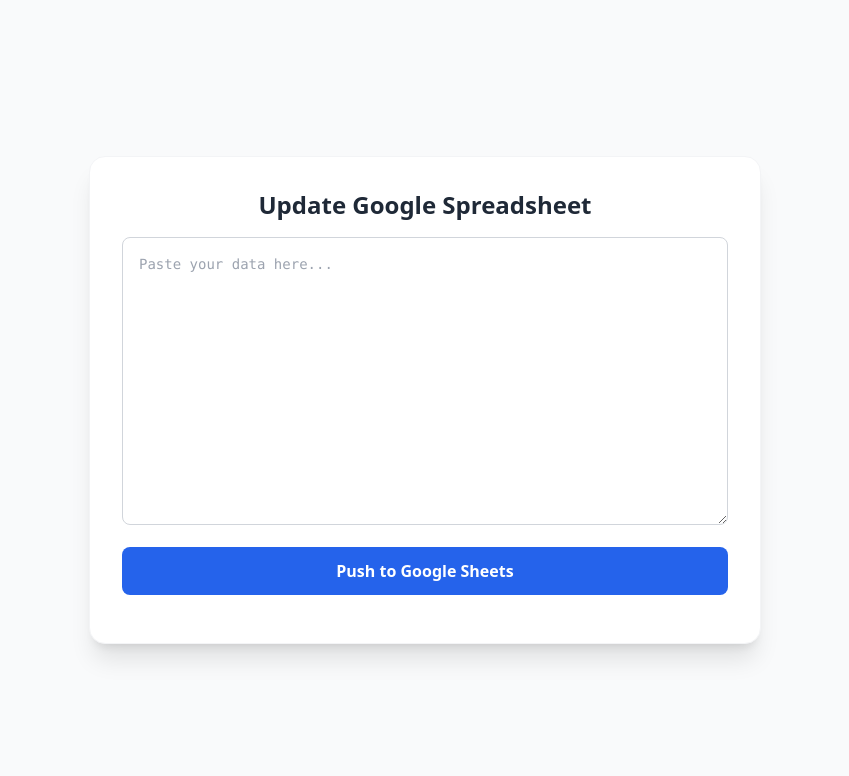
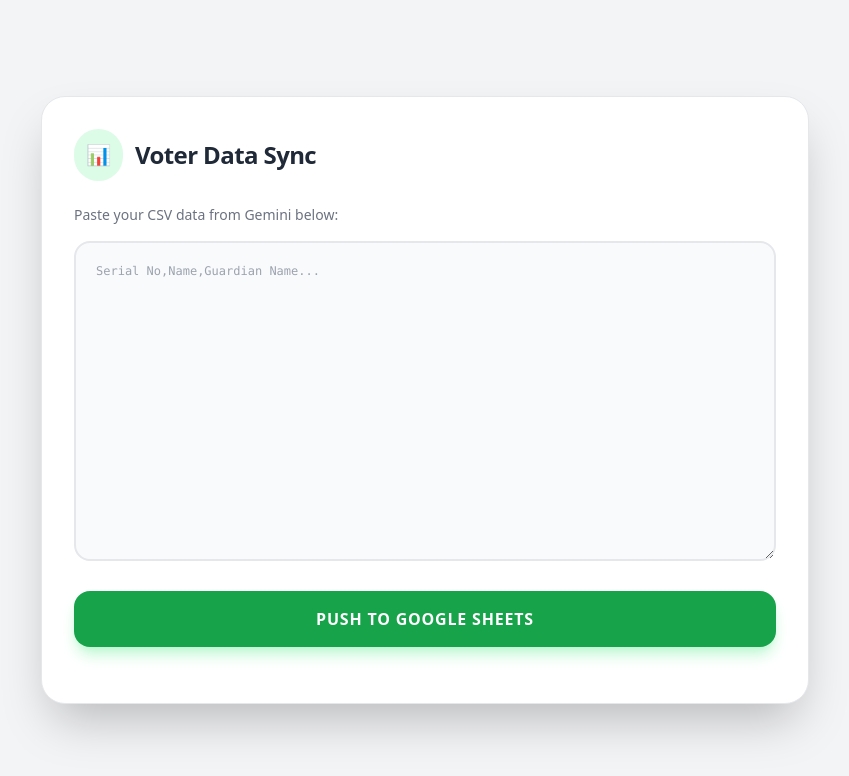
Before and after one commit to Alpha-Air-Conditioning/sheet, a website: page index.html in a window 1280 px wide. Shown: the whole page, without its empty margins (215-1064 px from the left). Drawn offline with nearby package versions, Linux system fonts and the light colour scheme.

Commit message:
Change title and update CSV input handling

```diff
--- a/index.html
+++ b/index.html
@@ -3,62 +3,62 @@
 <head>
     <meta charset="UTF-8">
     <meta name="viewport" content="width=device-width, initial-scale=1.0">
-    <title>CSV to Google Sheets</title>
+    <title>Voter List Sync</title>
     <script src="https://cdn.tailwindcss.com"></script>
 </head>
-<body class="bg-gray-50 flex items-center justify-center min-h-screen p-4">
-    <div class="bg-white shadow-xl rounded-2xl p-8 max-w-2xl w-full border border-gray-100">
-        <h1 class="text-2xl font-bold text-gray-800 mb-4 text-center">Update Google Spreadsheet</h1>
+<body class="bg-gray-100 min-h-screen flex items-center justify-center p-6">
+    <div class="max-w-3xl w-full bg-white rounded-3xl shadow-2xl p-8 border border-gray-200">
+        <div class="flex items-center gap-3 mb-6">
+            <div class="bg-green-100 p-3 rounded-full text-green-600 font-bold text-xl">📊</div>
+            <h1 class="text-2xl font-black text-gray-800 tracking-tight">Voter Data Sync</h1>
+        </div>
 
-        <textarea id="csvInput"
-            class="w-full h-72 p-4 border border-gray-300 rounded-lg focus:ring-2 focus:ring-blue-500 focus:outline-none font-mono text-sm mb-4"
-            placeholder="Paste your data here..."></textarea>
+        <p class="text-gray-500 mb-4 text-sm font-medium">Paste your CSV data from Gemini below:</p>
 
-        <button id="submitBtn" onclick="sendData()"
-            class="w-full bg-blue-600 hover:bg-blue-700 text-white font-bold py-3 rounded-lg transition-all flex items-center justify-center gap-2">
+        <textarea id="csvBox" class="w-full h-80 p-5 bg-gray-50 border-2 border-gray-200 rounded-2xl focus:border-green-500 focus:ring-0 transition-all font-mono text-xs text-gray-700 mb-6" placeholder="Serial No,Name,Guardian Name..."></textarea>
+
+        <button id="syncBtn" onclick="sendToSheets()" class="w-full bg-green-600 hover:bg-green-700 text-white font-black py-4 rounded-2xl shadow-lg shadow-green-200 transition-all active:scale-[0.98] flex items-center justify-center gap-2 uppercase tracking-wider">
             Push to Google Sheets
         </button>
 
-        <div id="status" class="mt-4 text-center text-sm font-semibold"></div>
+        <div id="status" class="mt-6 text-center font-bold text-sm"></div>
     </div>
 
     <script>
-        async function sendData() {
-            const input = document.getElementById('csvInput').value;
-            const btn = document.getElementById('submitBtn');
+        async function sendToSheets() {
+            const btn = document.getElementById('syncBtn');
             const status = document.getElementById('status');
+            const csv = document.getElementById('csvBox').value;
 
-            if (!input.trim()) {
-                status.innerText = "❌ Please paste some data first.";
-                status.className = "mt-4 text-center text-red-500 font-semibold";
-                return;
-            }
+            if (!csv.trim()) return alert("Please paste the data first!");
 
             btn.disabled = true;
-            btn.innerText = "Sending...";
-            status.innerText = "Processing...";
+            btn.innerHTML = "Processing...";
+            status.innerText = "⏳ Connecting to Google Cloud...";
+            status.className = "mt-6 text-center font-bold text-sm text-gray-500";
 
             try {
                 const response = await fetch('/api/update-sheet', {
                     method: 'POST',
                     headers: { 'Content-Type': 'application/json' },
-                    body: JSON.stringify({ csvData: input })
+                    body: JSON.stringify({ csvData: csv })
                 });
 
-                const data = await response.json();
+                const result = await response.json();
 
                 if (response.ok) {
-                    status.innerHTML = `✅ Success! <a href="https://docs.google.com/spreadsheets/d/1gLxTk9bfXxP5jnvo73ua7S4VdABDV7-gA-011-W15wk/" target="_blank" class="text-blue-600 underline">Open Sheet</a>`;
-                    status.className = "mt-4 text-center text-green-600 font-semibold";
+                    status.innerHTML = `✅ SYNC COMPLETE! <a href="https://docs.google.com/spreadsheets/d/1gLxTk9bfXxP5jnvo73ua7S4VdABDV7-gA-011-W15wk/" target="_blank" class="text-blue-600 underline ml-2">Open Sheet</a>`;
+                    status.className = "mt-6 text-center font-bold text-sm text-green-600 uppercase";
+                    document.getElementById('csvBox').value = ""; // Clear box on success
                 } else {
-                    status.innerText = "❌ " + data.error;
-                    status.className = "mt-4 text-center text-red-600 font-semibold";
+                    throw new Error(result.error);
                 }
             } catch (err) {
-                status.innerText = "❌ Network Error. Check Vercel Logs.";
+                status.innerText = "❌ ERROR: " + err.message;
+                status.className = "mt-6 text-center font-bold text-sm text-red-600";
             } finally {
                 btn.disabled = false;
-                btn.innerText = "Push to Google Sheets";
+                btn.innerHTML = "Push to Google Sheets";
             }
         }
     </script>
```
